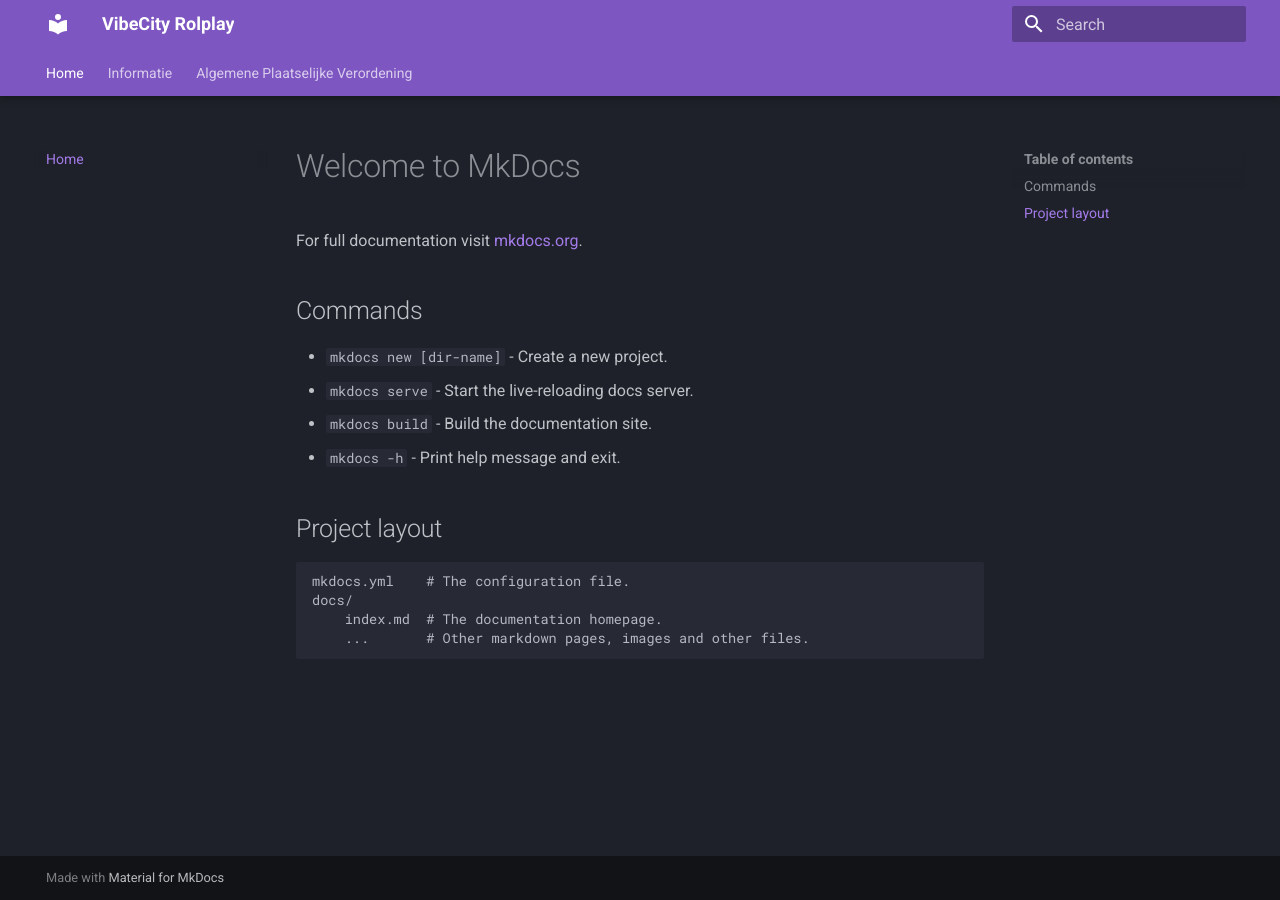
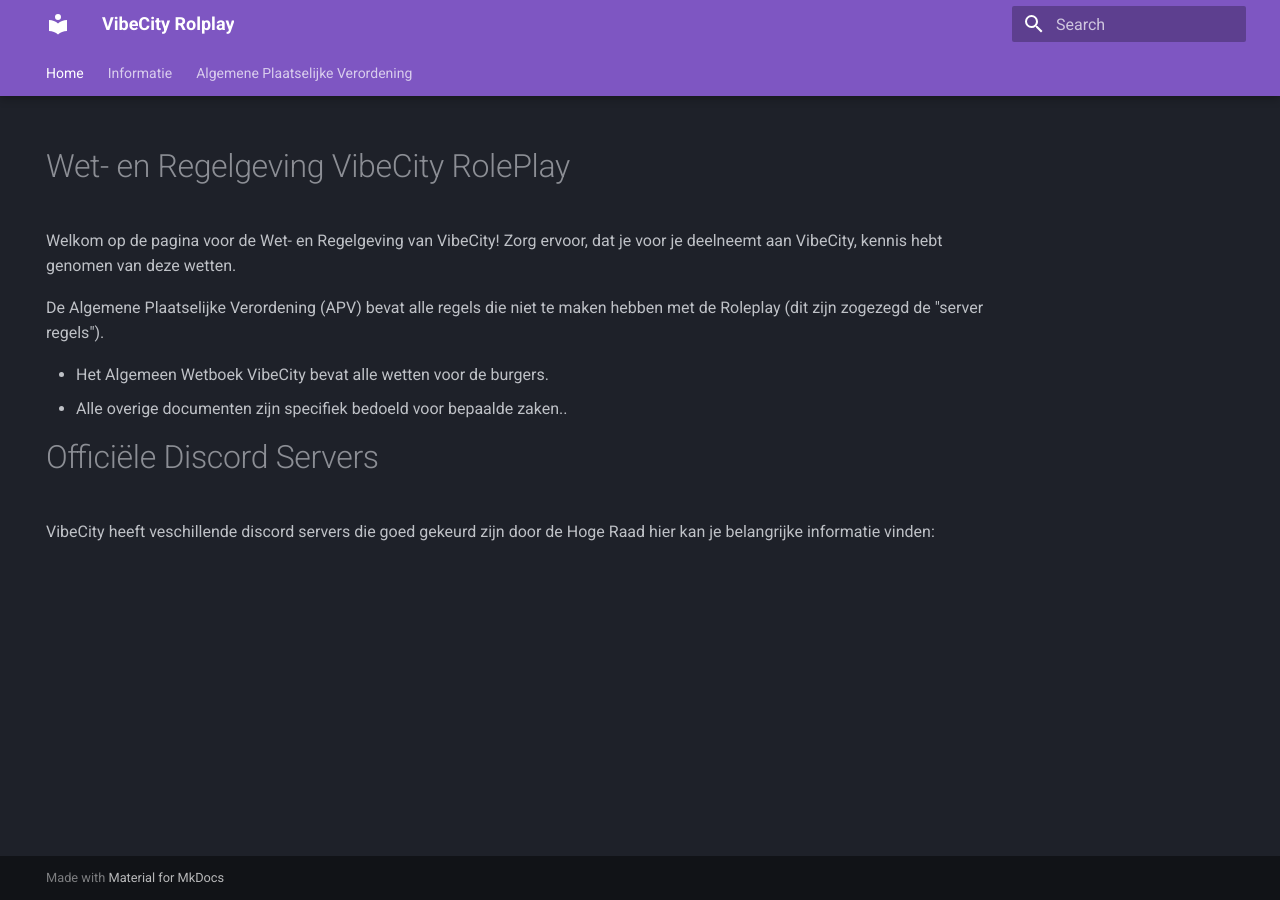
Before and after one commit to harritvanbeek/FivemRp, an MkDocs documentation site: the page built from docs/index.md, in a window 1280 px wide. Built offline with MkDocs 1.6.1 and Material for MkDocs 9.7.7, drawn with Linux system fonts in a browser that asks for light colours.

Commit message:
new update apv

```diff
--- a/docs/index.md
+++ b/docs/index.md
@@ -1,17 +1,18 @@
-# Welcome to MkDocs
+---
+ hide:
+    - navigation
+---
 
-For full documentation visit [mkdocs.org](https://www.mkdocs.org).
+<h1>Wet- en Regelgeving VibeCity RolePlay</h1>
 
-## Commands
+Welkom op de pagina voor de Wet- en Regelgeving van VibeCity! Zorg ervoor, dat je voor je deelneemt aan VibeCity, kennis hebt genomen van deze wetten.
 
-* `mkdocs new [dir-name]` - Create a new project.
-* `mkdocs serve` - Start the live-reloading docs server.
-* `mkdocs build` - Build the documentation site.
-* `mkdocs -h` - Print help message and exit.
+De Algemene Plaatselijke Verordening (APV) bevat alle regels die niet te maken hebben met de Roleplay (dit zijn zogezegd de "server regels").
+<ul>
+    <li>Het Algemeen Wetboek VibeCity bevat alle wetten voor de burgers.</li>
+    <li>Alle overige documenten zijn specifiek bedoeld voor bepaalde zaken..</li>
+</ul>
 
-## Project layout
+# Officiële Discord Servers
 
-    mkdocs.yml    # The configuration file.
-    docs/
-        index.md  # The documentation homepage.
-        ...       # Other markdown pages, images and other files.
+VibeCity heeft veschillende discord servers die goed gekeurd zijn door de Hoge Raad hier kan je belangrijke informatie vinden:
```
